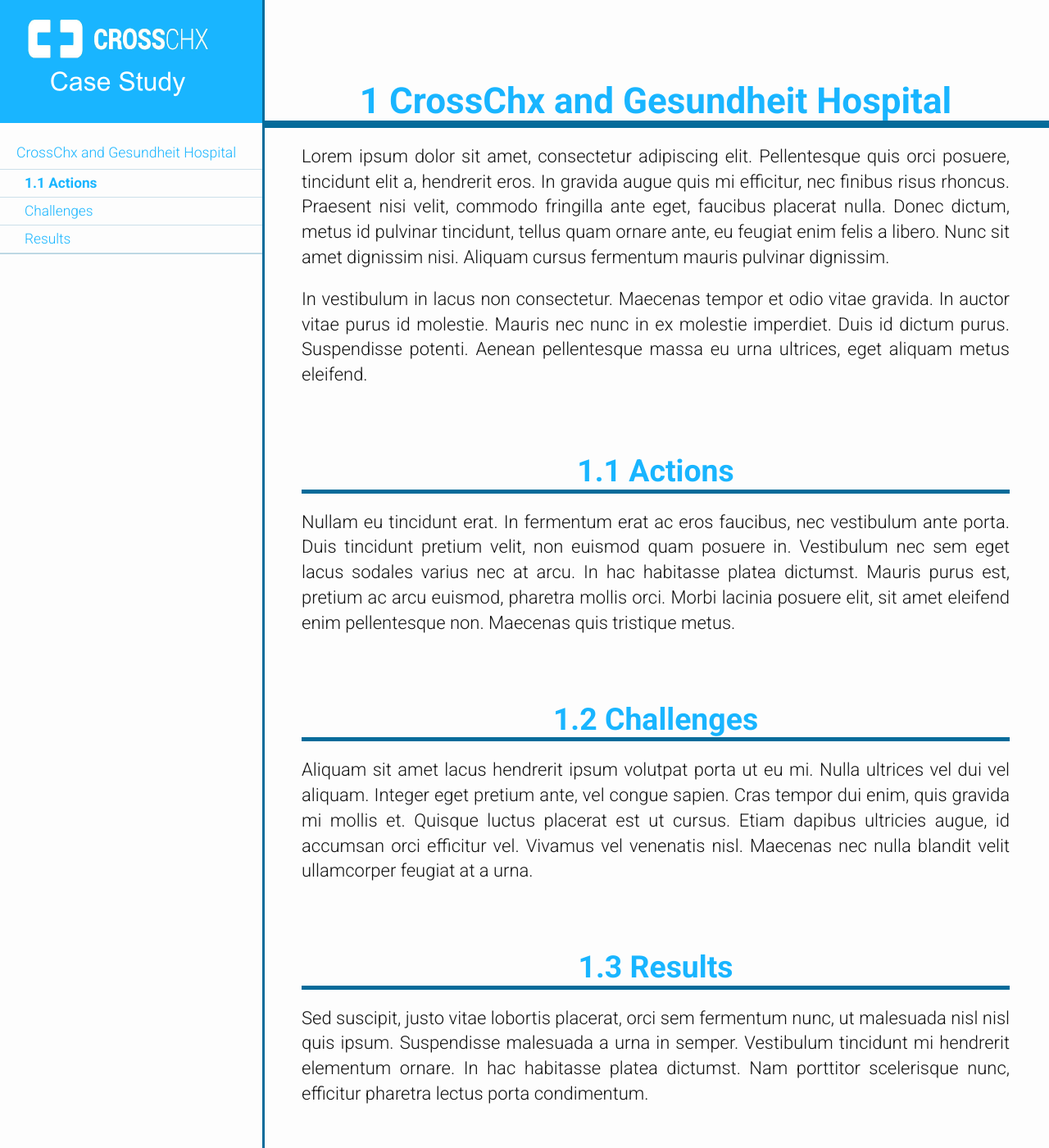
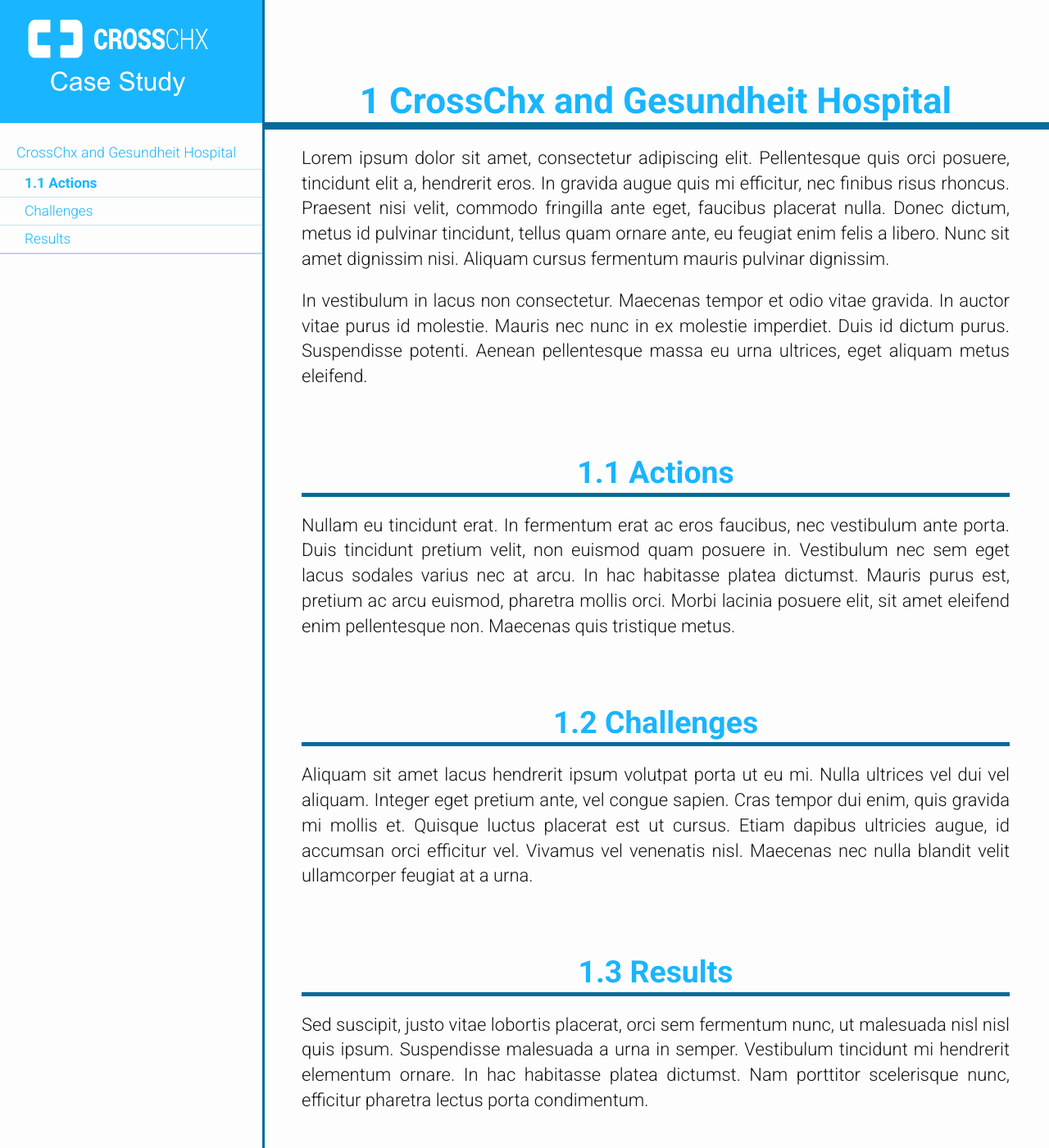
Before and after one commit to knc789/case-study, a Jekyll site: the page built from index.html, in a window 1280 px wide and 1400 px high. Shown: the whole window at 82% size. Built offline with Jekyll 4.4.1, drawn with Linux system fonts in a browser that asks for light colours.

Commit message:
increasing padding-bottom to 12

```diff
--- a/_sass/partials/_general.scss
+++ b/_sass/partials/_general.scss
@@ -74,7 +74,7 @@ h1 {
     padding: 30px 0 0;
     text-align: center;
     border-bottom: $darkblue 9px solid;
-	padding-bottom: 10px;
+	padding-bottom: 12px;
     width: 100%;
     line-height: 0.61;
     margin: 0 0 20px;
@@ -96,7 +96,7 @@ h2 {
     width: 90%;
     text-align: center;
     border-bottom: 5px solid $darkblue;
-	padding-bottom: 10px;
+	padding-bottom: 12px;
     margin: 0 auto 20px;
     line-height: 0.63;
 
```
